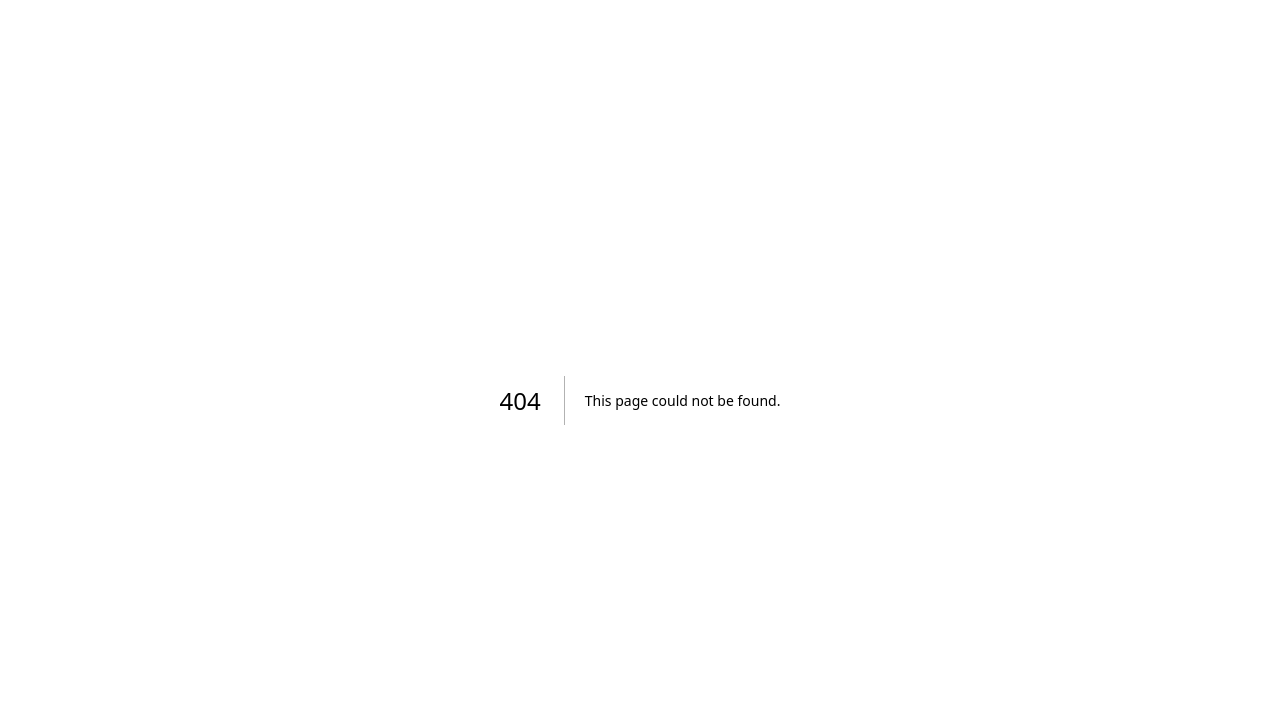
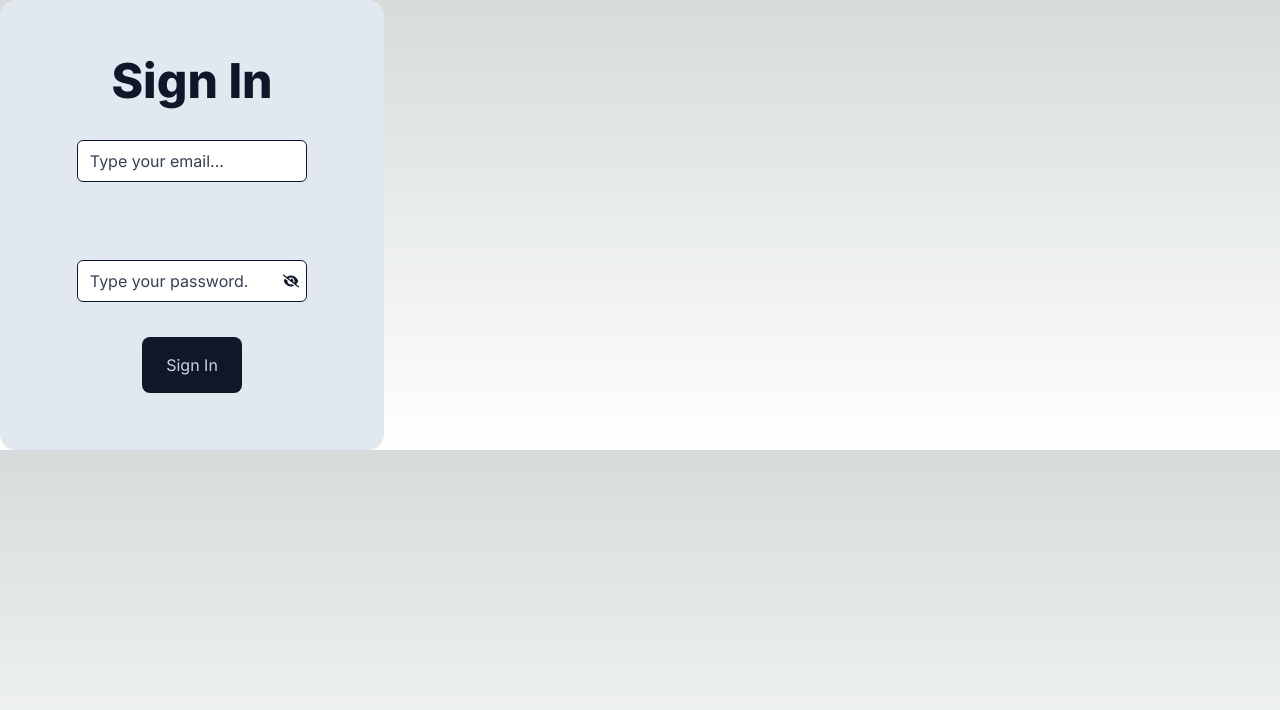
Before and after one commit to Gustavo-Feijo/TaskManager, a Next.js app: page /auth/signin in a window 1280 px wide. Before the commit this address had no page. Shown: the top 710 px of the page. Built offline with nearby package versions, Linux system fonts and the light colour scheme.

Commit message:
SignIn process with input verification

```diff
--- /dev/null
+++ b/app/auth/signin/SignInForm.tsx
@@ -0,0 +1,73 @@
+"use client";
+import { signIn } from "next-auth/react";
+import { useForm } from "react-hook-form";
+import { zodResolver } from "@hookform/resolvers/zod";
+import PasswordInput from "@/components/PasswordInput";
+import { z } from "zod";
+import TextInput from "@/components/TextInput";
+
+const signInSchema = z.object({
+  email: z.string().email(),
+  password: z.string().min(8),
+});
+
+type Props = { error?: string };
+type SignIn = z.infer<typeof signInSchema>;
+
+//
+function SignInForm(props: Props) {
+  const {
+    register,
+    handleSubmit,
+    formState: { errors },
+  } = useForm<SignIn>({
+    resolver: zodResolver(signInSchema),
+  });
+
+  const onSubmit = async (data: SignIn) => {
+    await signIn("credentials", {
+      email: data.email,
+      password: data.password,
+      redirect: true,
+      callbackUrl: "/dashboard",
+    });
+  };
+  return (
+    <form
+      className="h-[450px] w-96 flex flex-col bg-slate-200 rounded-2xl justify-around items-center py-10 relative"
+      onSubmit={handleSubmit(onSubmit)}
+    >
+      <div
+        className={`absolute -top-20 w-96 h-16 rounded-xl flex-center text-black ${
+          !!props.error && "bg-red-400"
+        }`}
+      >
+        {!!props.error && "Authentication failed!"}
+      </div>
+      <h1 className="text-5xl text-slate-900 font-extrabold">Sign In</h1>
+      <div className="flex flex-col  w-3/5 items-center text-slate-900">
+        <TextInput
+          register={register("email")}
+          name="email"
+          type="email"
+          placeholder="Type your email..."
+        />
+      </div>
+      <p className=" h-2 text-black">
+        {(errors.email || errors.password) && "Invalid credentials."}
+      </p>
+
+      <div className="flex flex-col  w-3/5 items-center text-slate-900">
+        <PasswordInput register={register("password")} />
+      </div>
+      <button
+        type="submit"
+        className="bg-slate-900 px-6 py-4 rounded-lg transition-colors text-slate-300 duration-500 hover:bg-slate-500 hover:text-slate-900"
+      >
+        Sign In
+      </button>
+    </form>
+  );
+}
+
+export default SignInForm;
--- /dev/null
+++ b/app/auth/signin/page.tsx
@@ -0,0 +1,11 @@
+import SignInForm from "./SignInForm";
+
+//Props for the component, which are the search params that carry the error message.
+type Props = {
+  searchParams?: Record<"callbackURL" | "error", string>;
+};
+function page(props: Props) {
+  return <SignInForm error={props.searchParams?.error} />;
+}
+
+export default page;
```
